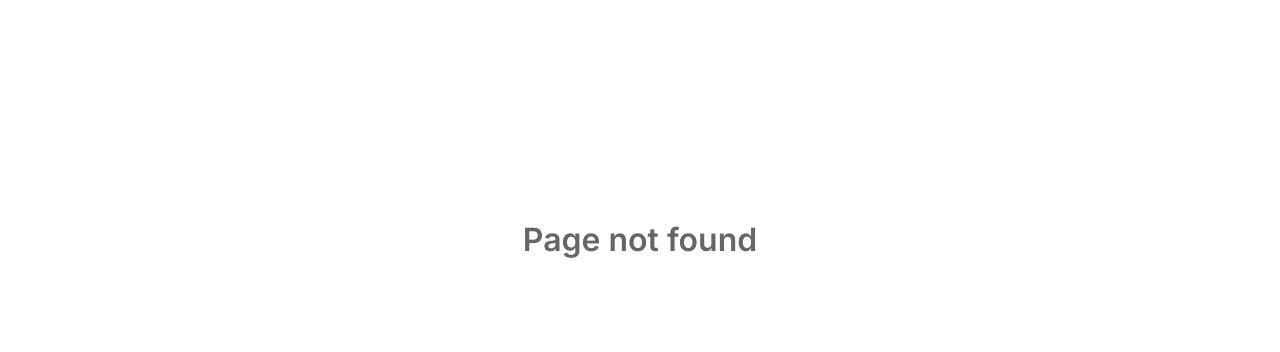
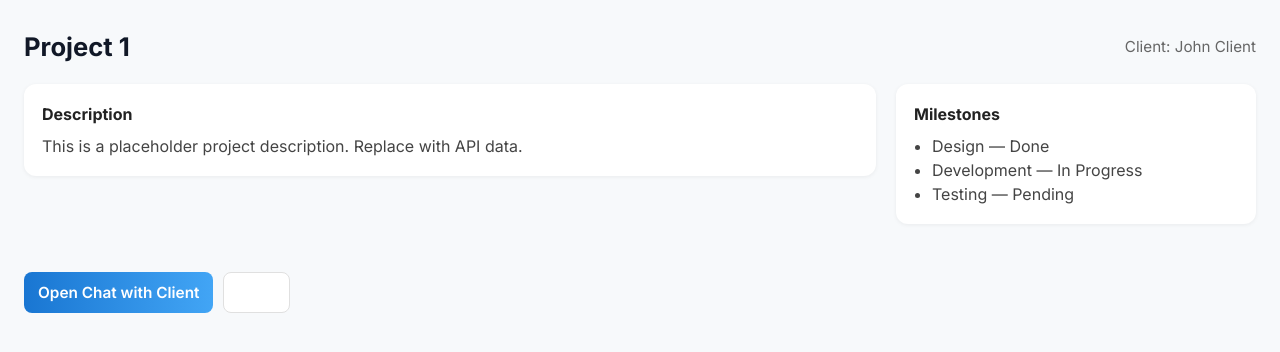
Before and after one commit to FatumaLiban2/dev_connect_frontend, a React (Vite) app: page /projects/1 in a window 1280 px wide. Before the commit this address had no page. Shown: the top 352 px of the page. Built offline with nearby package versions, Linux system fonts and the light colour scheme.

Commit message:
feat(projects): add project details modal, styles and connect dashboard items to modal

```diff
--- a/src/App.jsx
+++ b/src/App.jsx
@@ -18,6 +18,7 @@ import RoleSelectionPage from './pages/RoleSelectionPage';
 import FindClients from './pages/FindClients';
 import DashboardClient from './pages/DashboardClient';
 import DashboardDeveloper from './pages/DashboardDeveloper';
+import ProjectDetails from './pages/ProjectDetails';
 import WebSocketService from './services/WebSocketService';
 import './App.css';
 
@@ -194,6 +195,7 @@ function App() {
           <Route path="/profile" element={<ProfilePage currentUser={currentUser} />} />
           <Route path="/projects" element={<MyProjects />} />
           <Route path="/myProjects" element={<MyProjects />} />
+          <Route path="/projects/:projectId" element={<ProjectDetails />} />
           <Route path="/findDevelopers" element={<FindDevelopers />} />
           <Route path="/findClients" element={<FindClients />} />
 
--- /dev/null
+++ b/src/components/ProjectDetailsModal.jsx
@@ -0,0 +1,65 @@
+import React from 'react';
+import { useNavigate } from 'react-router-dom';
+import '../styles/ProjectDetails.css';
+
+export default function ProjectDetailsModal({ project, onClose }) {
+  const navigate = useNavigate();
+  if (!project) return null;
+
+  const openChat = () => {
+    navigate(`/messages?userId=${project.clientId || project.client || ''}&projectId=${project.id}`);
+    onClose && onClose();
+  };
+
+  return (
+    <div className="modal-overlay" onClick={onClose}>
+      <div className="modal-dialog" onClick={(e) => e.stopPropagation()}>
+        <button className="modal-close" onClick={onClose} aria-label="Close">×</button>
+
+        <div className="project-details-header">
+          <h2>{project.name || project.title || `Project ${project.id}`}</h2>
+          <div className="project-client">Client: {project.client || project.clientName || project.clientId}</div>
+        </div>
+
+        <div className="project-details-body">
+          <div>
+            <section className="project-section">
+              <h3>Description</h3>
+              <p>{project.description || 'No description available yet.'}</p>
+            </section>
+
+            <section className="project-section">
+              <h3>Milestones</h3>
+              <ul>
+                {(project.milestones || []).map((m) => (
+                  <li key={m.id}>{m.title} — {m.status}</li>
+                ))}
+              </ul>
+            </section>
+          </div>
+
+          <div className="project-side-card">
+            <div className="project-section">
+              <div className="project-meta-row">
+                <div className="project-meta-label">Status</div>
+                <div className="project-meta-value">{project.status || 'Active'}</div>
+              </div>
+
+              <div style={{ height: 8 }} />
+
+              <div className="project-meta-row">
+                <div className="project-meta-label">Progress</div>
+                <div className="project-meta-value">{project.percent ?? project.progress ?? 0}%</div>
+              </div>
+            </div>
+
+            <div className="project-section">
+              <button className="btn primary" onClick={openChat}>Open Chat with Client</button>
+              <button className="btn" onClick={onClose}>Close</button>
+            </div>
+          </div>
+        </div>
+      </div>
+    </div>
+  );
+}
--- a/src/pages/DashboardClient.jsx
+++ b/src/pages/DashboardClient.jsx
@@ -1,5 +1,6 @@
 
-import React from 'react';
+import React, { useState } from 'react';
+import ProjectDetailsModal from '../components/ProjectDetailsModal';
 import '../styles/Dashboard.css';
 
 // Simple bar chart for money stats
@@ -82,13 +83,15 @@ export default function DashboardClient() {
     { label: 'Analytics', icon: '�' },
   ];
 
-  // Projects offered by client
+  // Projects offered by client (include ids)
   const projectsOffered = [
-    { name: 'Restaurant Website', percent: 80 },
-    { name: 'E-Commerce Platform', percent: 55 },
-    { name: 'Portfolio Site', percent: 30 },
-    { name: 'Booking App', percent: 90 },
+    { id: 'p1', name: 'Restaurant Website', percent: 80, clientId: 'c100', description: 'Local restaurant site', milestones: [], status: 'In Progress' },
+    { id: 'p2', name: 'E-Commerce Platform', percent: 55, clientId: 'c100', description: 'Online store', milestones: [], status: 'In Progress' },
+    { id: 'p3', name: 'Portfolio Site', percent: 30, clientId: 'c100', description: 'Personal portfolio', milestones: [], status: 'Planning' },
+    { id: 'p4', name: 'Booking App', percent: 90, clientId: 'c100', description: 'Tour booking app', milestones: [], status: 'In Review' },
   ];
+
+  const [selectedProject, setSelectedProject] = useState(null);
 
   return (
     <div className="dashboard-page redesigned">
@@ -129,8 +132,8 @@ export default function DashboardClient() {
       <div className="projects-section">
         <div className="projects-title">Projects Offered</div>
         <div className="projects-list">
-          {projectsOffered.map((proj, i) => (
-            <div key={i} className="project-item">
+          {projectsOffered.map((proj) => (
+            <div key={proj.id} className="project-item project-link" onClick={() => setSelectedProject(proj)} role="button" tabIndex={0}>
               <div className="project-name">{proj.name}</div>
               <div className="project-progress-bar">
                 <div className="project-progress" style={{ width: `${proj.percent}%` }} />
@@ -140,6 +143,9 @@ export default function DashboardClient() {
           ))}
         </div>
       </div>
+      {selectedProject && (
+        <ProjectDetailsModal project={selectedProject} onClose={() => setSelectedProject(null)} />
+      )}
     </div>
   );
 }
--- a/src/pages/DashboardDeveloper.jsx
+++ b/src/pages/DashboardDeveloper.jsx
@@ -1,5 +1,6 @@
 
-import React from 'react';
+import React, { useState } from 'react';
+import ProjectDetailsModal from '../components/ProjectDetailsModal';
 import '../styles/Dashboard.css';
 
 const MoneyBarChart = ({ clientMoney, developerMoney }) => {
@@ -81,13 +82,40 @@ export default function DashboardDeveloper() {
     { label: 'Analytics', icon: '�' },
   ];
 
-  // Projects done by developer
+  // Projects done by developer (include ids and clientId to allow linking)
   const projectsDone = [
-    { name: 'Restaurant Website', percent: 100 },
-    { name: 'E-Commerce Platform', percent: 85 },
-    { name: 'Portfolio Site', percent: 60 },
-    { name: 'Booking App', percent: 95 },
+    {
+      id: 'p1',
+      name: 'Restaurant Website',
+      percent: 100,
+      clientId: 'c100',
+      client: 'John Client',
+      description: 'Full website for a local restaurant with menu and reservations.',
+      milestones: [
+        { id: 'm1', title: 'Design', status: 'Done' },
+        { id: 'm2', title: 'Dev', status: 'Done' },
+        { id: 'm3', title: 'Testing', status: 'Done' },
+      ],
+      status: 'Completed',
+    },
+    {
+      id: 'p2',
+      name: 'E-Commerce Platform',
+      percent: 85,
+      clientId: 'c101',
+      client: 'Acme Store',
+      description: 'Shopping platform with payments and admin panel.',
+      milestones: [
+        { id: 'm1', title: 'Scoping', status: 'Done' },
+        { id: 'm2', title: 'Implementation', status: 'In Progress' },
+      ],
+      status: 'In Progress',
+    },
+    { id: 'p3', name: 'Portfolio Site', percent: 60, clientId: 'c102', client: 'Sally Portfolio', description: 'Personal portfolio site.', milestones: [], status: 'In Progress' },
+    { id: 'p4', name: 'Booking App', percent: 95, clientId: 'c103', client: 'TravelCo', description: 'Booking web app for tours.', milestones: [], status: 'Almost Done' },
   ];
+
+  const [selectedProject, setSelectedProject] = useState(null);
 
   return (
     <div className="dashboard-page redesigned">
@@ -128,9 +156,10 @@ export default function DashboardDeveloper() {
       <div className="projects-section">
         <div className="projects-title">Projects Done</div>
         <div className="projects-list">
-          {projectsDone.map((proj, i) => (
-            <div key={i} className="project-item">
+          {projectsDone.map((proj) => (
+            <div key={proj.id} className="project-item project-link" onClick={() => setSelectedProject(proj)} role="button" tabIndex={0}>
               <div className="project-name">{proj.name}</div>
+              <div className="project-owner">{proj.client}</div>
               <div className="project-progress-bar">
                 <div className="project-progress" style={{ width: `${proj.percent}%` }} />
                 <span className="project-percent">{proj.percent}%</span>
@@ -139,6 +168,9 @@ export default function DashboardDeveloper() {
           ))}
         </div>
       </div>
+      {selectedProject && (
+        <ProjectDetailsModal project={selectedProject} onClose={() => setSelectedProject(null)} />
+      )}
     </div>
   );
 }
--- /dev/null
+++ b/src/pages/ProjectDetails.jsx
@@ -0,0 +1,58 @@
+import React from 'react';
+import { useParams, useNavigate } from 'react-router-dom';
+import '../styles/ProjectDetails.css';
+
+export default function ProjectDetails() {
+  const { projectId } = useParams();
+  const navigate = useNavigate();
+
+  // NOTE: Replace this mock with real API fetch when backend is available
+  const mockProject = {
+    id: projectId,
+    title: 'Project ' + projectId,
+    clientId: 'c100',
+    clientName: 'John Client',
+    description: 'This is a placeholder project description. Replace with API data.',
+    milestones: [
+      { id: 'm1', title: 'Design', status: 'Done' },
+      { id: 'm2', title: 'Development', status: 'In Progress' },
+      { id: 'm3', title: 'Testing', status: 'Pending' },
+    ],
+  };
+
+  const openChat = () => {
+    // Navigate to messages and attach query params so MessagingPage can open appropriate thread
+    // MessagingPage expects `userId` and `projectId` in the URL search params.
+    navigate(`/messages?userId=${mockProject.clientId}&projectId=${mockProject.id}`);
+  };
+
+  return (
+    <div className="project-details-page">
+      <div className="project-details-header">
+        <h2>{mockProject.title}</h2>
+        <div className="project-client">Client: {mockProject.clientName}</div>
+      </div>
+
+      <div className="project-details-body">
+        <section className="project-section">
+          <h3>Description</h3>
+          <p>{mockProject.description}</p>
+        </section>
+
+        <section className="project-section">
+          <h3>Milestones</h3>
+          <ul>
+            {mockProject.milestones.map((m) => (
+              <li key={m.id}>{m.title} — {m.status}</li>
+            ))}
+          </ul>
+        </section>
+
+        <div className="project-actions">
+          <button className="btn primary" onClick={openChat}>Open Chat with Client</button>
+          <button className="btn" onClick={() => navigate(-1)}>Back</button>
+        </div>
+      </div>
+    </div>
+  );
+}
--- a/src/styles/Dashboard.css
+++ b/src/styles/Dashboard.css
@@ -25,6 +25,20 @@
   font-weight: 500;
   margin-bottom: 8px;
   color: #333;
+}
+.project-owner {
+  font-size: 0.85rem;
+  color: #666;
+  margin-bottom: 8px;
+}
+.project-link {
+  text-decoration: none;
+  color: inherit;
+  cursor: pointer;
+}
+.project-link:hover {
+  transform: translateY(-2px);
+  transition: transform .15s ease;
 }
 .project-progress-bar {
   position: relative;
--- /dev/null
+++ b/src/styles/ProjectDetails.css
@@ -0,0 +1,115 @@
+.project-details-page {
+  padding: 28px 24px;
+  min-height: 100vh;
+  background: #f7f9fb;
+  color: #222;
+}
+.project-details-header {
+  display: flex;
+  align-items: center;
+  justify-content: space-between;
+  gap: 18px;
+  margin-bottom: 18px;
+}
+.project-details-header h2 {
+  margin: 0;
+  font-size: 1.6rem;
+  font-weight: 700;
+}
+.project-client {
+  font-size: 0.95rem;
+  color: #666;
+}
+.project-details-body {
+  display: grid;
+  grid-template-columns: 1fr 360px;
+  gap: 20px;
+  align-items: start;
+}
+.project-section {
+  background: #fff;
+  border-radius: 12px;
+  padding: 18px;
+  box-shadow: 0 1px 4px rgba(0,0,0,0.06);
+  margin-bottom: 12px;
+}
+.project-section h3 {
+  margin: 0 0 8px 0;
+  font-size: 1rem;
+}
+.project-section p { margin: 0; color: #444; line-height: 1.5 }
+.project-section ul { margin: 8px 0 0 18px; color: #444 }
+
+.project-actions {
+  display: flex;
+  gap: 10px;
+  margin-top: 16px;
+}
+.btn {
+  padding: 10px 14px;
+  border-radius: 8px;
+  border: 1px solid #e0e0e0;
+  background: #fff;
+  cursor: pointer;
+  font-weight: 600;
+}
+.btn.primary {
+  background: linear-gradient(90deg,#1976d2,#42a5f5);
+  color: white;
+  border: none;
+  box-shadow: 0 6px 18px rgba(66,165,245,0.12);
+}
+
+/* Right column card */
+.project-side-card {
+  display: flex;
+  flex-direction: column;
+  gap: 12px;
+}
+.project-meta-row {
+  display: flex;
+  align-items: center;
+  justify-content: space-between;
+}
+.project-meta-label { font-size: 0.85rem; color: #666 }
+.project-meta-value { font-weight: 700; font-size: 1rem }
+
+@media (max-width: 1000px) {
+  .project-details-body { grid-template-columns: 1fr; }
+  .project-details-page { padding: 18px 12px; }
+}
+
+/* Modal overlay */
+.modal-overlay {
+  position: fixed;
+  inset: 0;
+  background: rgba(0,0,0,0.45);
+  display: flex;
+  align-items: center;
+  justify-content: center;
+  z-index: 2000;
+  padding: 20px;
+}
+.modal-dialog {
+  width: 100%;
+  max-width: 980px;
+  background: #fff;
+  border-radius: 12px;
+  padding: 18px;
+  box-shadow: 0 8px 30px rgba(0,0,0,0.18);
+}
+.modal-close {
+  position: absolute;
+  right: 22px;
+  top: 18px;
+  background: transparent;
+  border: none;
+  font-size: 24px;
+  line-height: 1;
+  cursor: pointer;
+}
+
+@media (max-width: 600px) {
+  .modal-dialog { padding: 12px; }
+  .modal-close { right: 12px; top: 10px; }
+}
```
